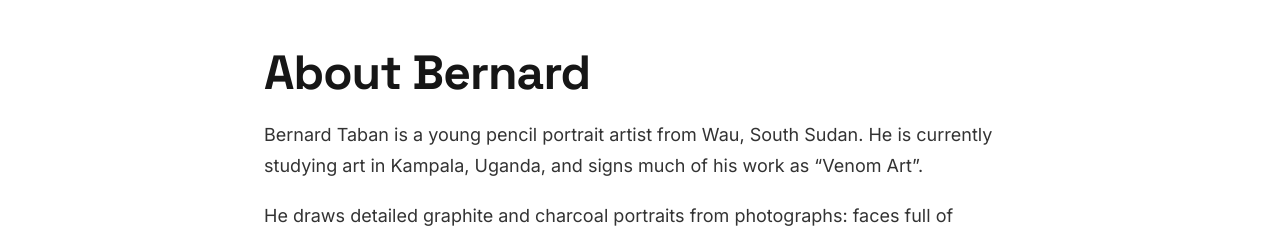
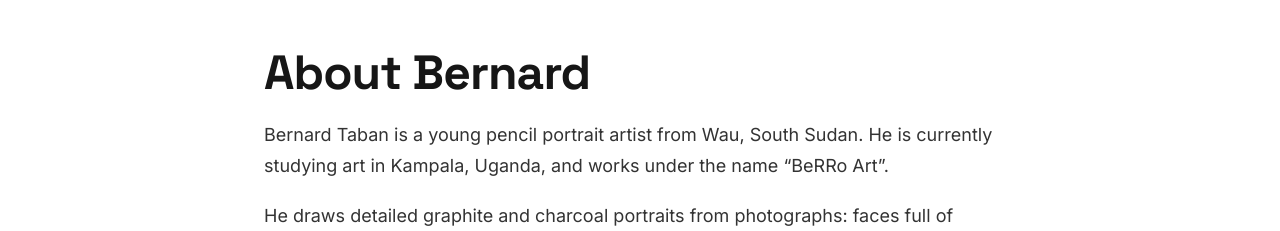
Before and after one commit to killasusu/bernard-taban-art, a Next.js app: page / in a window 1280 px wide. Shown: the part 3600-3831 px from the top of the page. Built offline with nearby package versions, Linux system fonts and the light colour scheme; no server answers.

Commit message:
Bernard's art name is BeRRo Art
Co-Authored-By: Claude Opus 5.5 <noreply@anthropic.com>

```diff
--- a/src/data/artist.ts
+++ b/src/data/artist.ts
@@ -6,7 +6,7 @@
 
 export const artist = {
   name: "Bernard Taban",
-  alias: "Venom Art",
+  alias: "BeRRo Art",
   eyebrow: "Pencil portrait artist · Wau, South Sudan",
   country: "South Sudan",
   /** digits only, with country code, e.g. "211912345678". Empty = use Facebook. */
@@ -17,7 +17,7 @@ export const artist = {
   tiktok: "https://www.tiktok.com/@bernerdtaban",
   copyrightYear: 2026,
   about: [
-    "Bernard Taban is a young pencil portrait artist from Wau, South Sudan. He is currently studying art in Kampala, Uganda, and signs much of his work as “Venom Art”.",
+    "Bernard Taban is a young pencil portrait artist from Wau, South Sudan. He is currently studying art in Kampala, Uganda, and works under the name “BeRRo Art”.",
     "He draws detailed graphite and charcoal portraits from photographs: faces full of character, close studies of eyes and hands, and the occasional lion or fox. He also engraves images into glass by hand. He shares new drawings and videos of his process on TikTok and Facebook.",
   ],
 };
```
